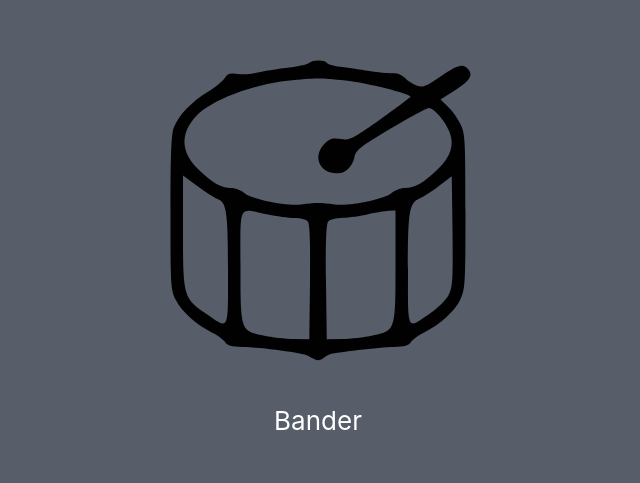
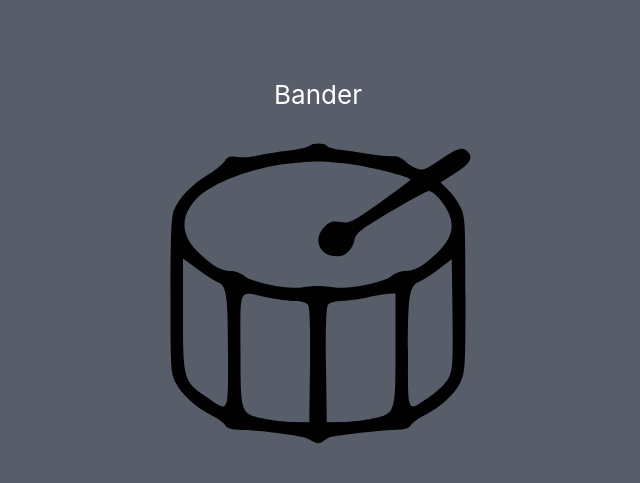
Before and after one commit to TOduah/Banded, a React (Create React App) app in the folder react-ui/: page / in a window 1280 px wide. Shown: the part 143-626 px from the top of the page, without its empty margins (322-962 px from the left). Built offline with nearby package versions, Linux system fonts and the light colour scheme.

Commit message:
put Bander text div above images div

```diff
--- a/react-ui/src/App.js
+++ b/react-ui/src/App.js
@@ -16,16 +16,16 @@ function App() {
       </Helmet>
 
       <header className="App-header" >
+        <div>
+          <p>
+            Bander
+          </p>
+        </div>
         <div id="Fader">
           <img src={trumpet} className="App-logo" alt="logo" />
           <img src={bass_drum} className="App-logo" alt="logo" />
           <img src={guitar} className="App-logo" alt="logo" />
           {/* <img src={saxophone} className="App-logo" alt="logo" /> */}
-        </div>
-        <div>
-          <p>
-            Bander
-          </p>
         </div>
       </header>
     </div>
```
